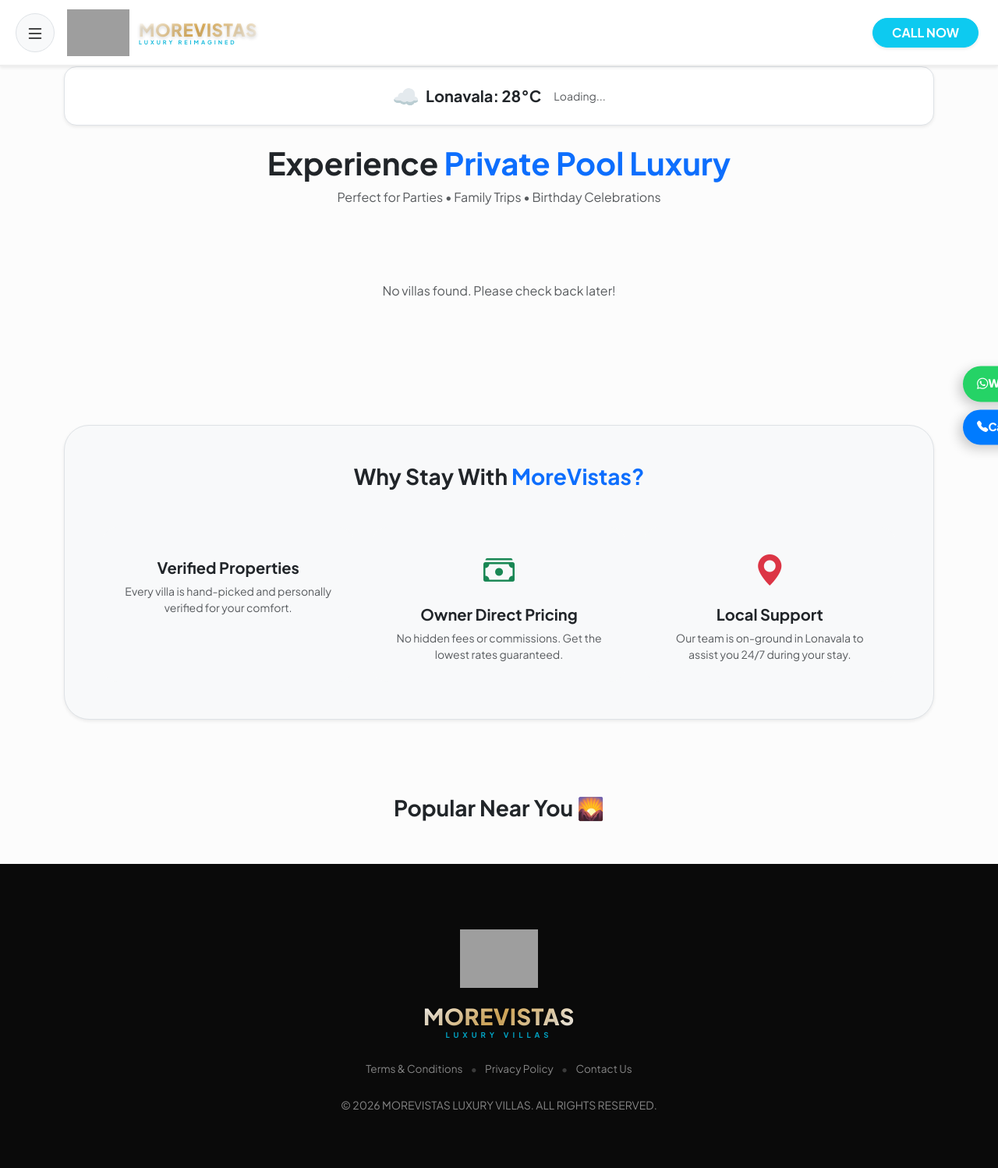
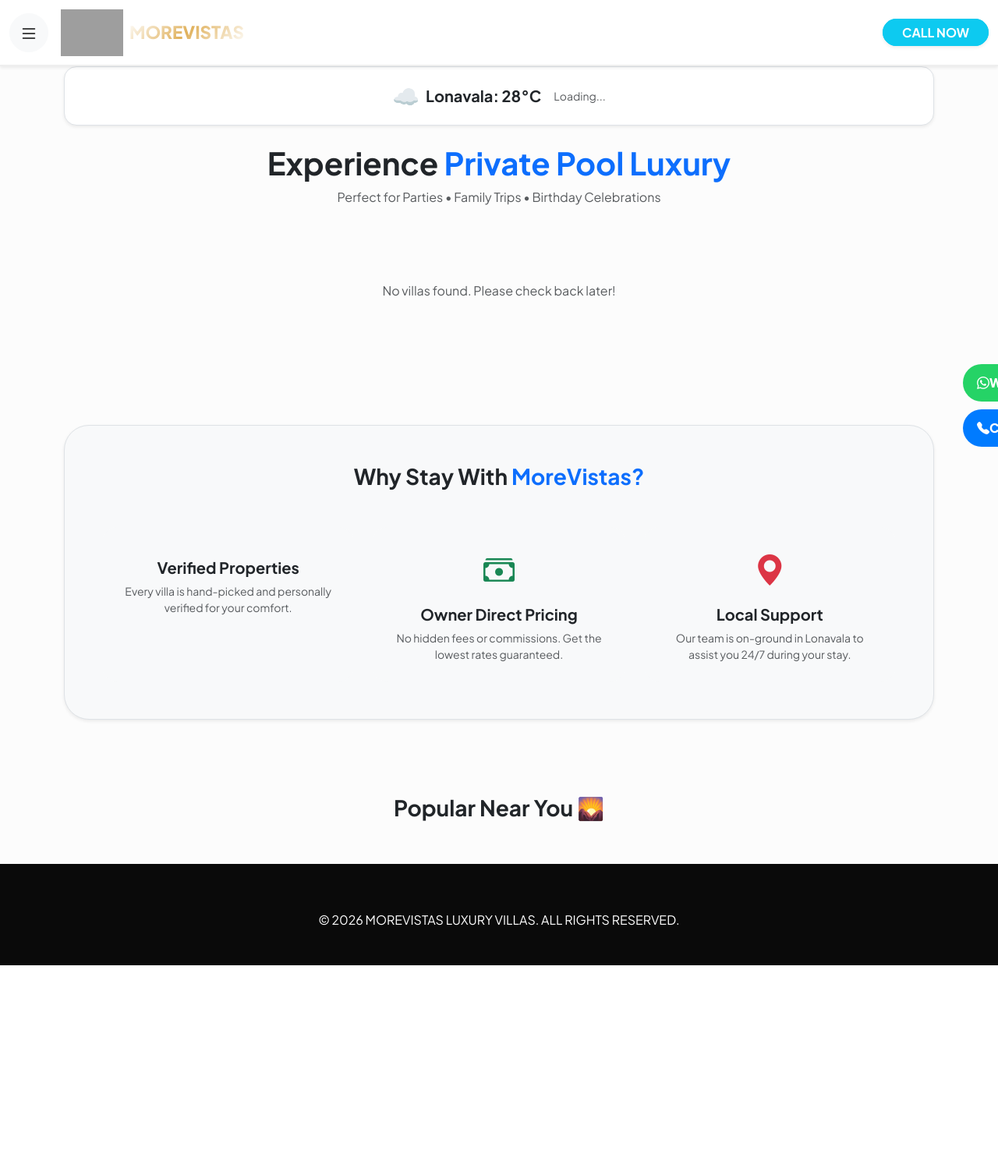
Before and after one commit to Vmtec1993/villa-saas, a Flask app: page / in a window 1280 px wide. Shown: the whole page at 78% size. After the commit the page ends 1238 px from the top, so only its background shows below. Run offline with Flask 3, Linux system fonts and the light colour scheme; grey boxes are pictures that could not be loaded.

Commit message:
Update base.html

```diff
--- a/templates/base.html
+++ b/templates/base.html
@@ -4,68 +4,33 @@
     <meta charset="UTF-8">
     <meta name="viewport" content="width=device-width, initial-scale=1.0">
     <meta name="google-site-verification" content="sbNKVZ6hM4EJeasYusT6SFgEurdJ_v-kMMiXEgU-Mn0" />
-
     <title>{% if villa %}{{ villa.Villa_Name }} | MoreVistas Luxury{% else %}MoreVistas | Luxury Villas in Lonavala{% endif %}</title>
-    <meta name="description" content="Book the best luxury villas in Lonavala for staycations. Private pool, BHK options, and best prices at MoreVistas.">
-
     <link rel="icon" type="image/png" href="https://i.postimg.cc/kXM8p6YV/1000190675-removebg-preview.png">
     <link href="https://cdn.jsdelivr.net/npm/bootstrap@5.3.0/dist/css/bootstrap.min.css" rel="stylesheet">
     <link rel="stylesheet" href="https://cdn.jsdelivr.net/npm/bootstrap-icons@1.11.1/font/bootstrap-icons.css">
-
-    <link href="https://fonts.googleapis.com/css2?family=Plus+Jakarta+Sans:ital,wght@0,400;0,700;0,800;1,400&display=swap" rel="stylesheet">
-
+    <link href="https://fonts.googleapis.com/css2?family=Plus+Jakarta+Sans:wght@400;700;800&display=swap" rel="stylesheet">
     <style>
-        :root { --luxury-blue: #00b4d8; --hologram-gold: #e0b15c; }
-
-        /* Poori site par modern font apply kiya */
-        body {
-            font-family: 'Plus Jakarta Sans', sans-serif !important;
-            background-color: #fcfcfc;
-            overflow-x: hidden;
-        }
-
-        /* ✅ 1. LOADER */
+        :root { --luxury-blue: #00b4d8; --hologram-gold: #e0b15c; --premium-red: #ff4757; }
+        body { font-family: 'Plus Jakarta Sans', sans-serif !important; background-color: #fcfcfc; overflow-x: hidden; }
         #loader-wrapper { position: fixed; top: 0; left: 0; width: 100%; height: 100%; background: #000; z-index: 999999; display: flex; flex-direction: column; justify-content: center; align-items: center; transition: opacity 0.6s ease; }
         .loader-logo { height: 100px; width: auto; animation: logo-glow 1.5s ease-in-out infinite; }
         @keyframes logo-glow { 0%, 100% { opacity: 0.5; transform: scale(0.95); } 50% { opacity: 1; transform: scale(1.05); } }
-
-        /* ✅ 2. HOLOGRAM TEXT */
-        .hologram-3d-text { font-family: 'Plus Jakarta Sans', sans-serif; font-weight: 800; font-size: 1.4rem; text-transform: uppercase; letter-spacing: 0.5px; background: linear-gradient(135deg, #fff 0%, var(--hologram-gold) 50%, #fff 100%); -webkit-background-clip: text; -webkit-text-fill-color: transparent; text-shadow: 0 2px 4px rgba(0,0,0,0.15); display: inline-block; vertical-align: middle; }
-        .hologram-subtext { font-size: 0.45rem; color: var(--luxury-blue); letter-spacing: 3px; font-weight: 700; text-transform: uppercase; margin-top: -5px; opacity: 0.9; }
-
-        /* ✅ 3. NAVBAR & SIDE MENU */
-        .navbar { padding: 0 !important; background: #fff; border-bottom: 2px solid #eee; height: 85px; overflow: hidden; }
-        .nav-split-container { display: flex; width: 100%; height: 100%; align-items: center; }
-        .logo-area { background: #fff; padding: 0 20px; height: 100%; display: flex; align-items: center; flex-shrink: 0; }
-        .brand-logo-img { height: 60px; width: auto; margin-right: 12px; }
-
+        .hologram-3d-text { font-weight: 800; font-size: 1.4rem; text-transform: uppercase; background: linear-gradient(135deg, #fff 0%, var(--hologram-gold) 50%, #fff 100%); -webkit-background-clip: text; -webkit-text-fill-color: transparent; }
+        .navbar { background: #fff; border-bottom: 2px solid #eee; height: 85px; }
         .offcanvas { background-color: #000; color: white; width: 300px !important; }
-        .nav-link-custom { color: rgba(255,255,255,0.8); font-size: 1rem; padding: 15px 25px; border-bottom: 1px solid #222; display: block; text-decoration: none; transition: 0.3s; }
-        .nav-link-custom:hover { background: #111; color: var(--luxury-blue); padding-left: 30px; }
-        .nav-link-admin { color: #ffc107 !important; font-weight: bold; border-left: 4px solid #ffc107; }
-
-        /* ✅ 4. CONTACT BUTTONS */
+        .nav-link-custom { color: rgba(255,255,255,0.8); padding: 15px 25px; border-bottom: 1px solid #222; display: block; text-decoration: none; }
+        .nav-link-custom:hover { background: #111; color: var(--luxury-blue); }
         .floating-contact-wrap { position: fixed; right: 0; top: 65%; transform: translateY(-50%); z-index: 9999; display: flex; flex-direction: column; gap: 10px; }
-        .side-btn { display: flex; align-items: center; padding: 12px 18px; color: white; text-decoration: none; border-radius: 40px 0 0 40px; font-weight: 800; font-size: 0.9rem; transition: all 0.4s; position: relative; right: -115px; width: 160px; box-shadow: -5px 5px 15px rgba(0,0,0,0.2); }
-        .side-btn:hover { right: 0; color: white; }
+        .side-btn { display: flex; align-items: center; padding: 12px 18px; color: white; text-decoration: none; border-radius: 40px 0 0 40px; font-weight: 800; transition: 0.4s; position: relative; right: -115px; width: 160px; }
+        .side-btn:hover { right: 0; }
         .btn-wa { background: #25d366; } .btn-call { background: #007bff; }
-        @media (max-width: 768px) { .side-btn { width: 145px; right: -105px; } }
-
-        /* ✅ 5. FOOTER STYLING */
         footer { background: #0a0a0a; color: white; padding: 60px 0 30px; text-align: center; }
-        .footer-logo { height: 75px; width: auto; margin-bottom: 15px; }
-        .footer-link { color: rgba(255,255,255,0.5); text-decoration: none; font-size: 0.85rem; transition: 0.3s; }
-        .footer-link:hover { color: var(--hologram-gold); }
-        .footer-dot { color: rgba(255,255,255,0.2); margin: 0 10px; }
     </style>
 </head>
 <body>
-
     <div id="loader-wrapper">
-        <img src="https://i.postimg.cc/kXM8p6YV/1000190675-removebg-preview.png" class="loader-logo" alt="MoreVistas Logo">
-        <div class="text-white mt-4" style="letter-spacing: 5px; font-size: 0.65rem; opacity: 0.6;">LOADING LUXURY...</div>
+        <img src="https://i.postimg.cc/kXM8p6YV/1000190675-removebg-preview.png" class="loader-logo">
     </div>
-
     <div class="offcanvas offcanvas-start" tabindex="-1" id="sideMenu">
         <div class="offcanvas-header border-bottom border-secondary">
             <img src="https://i.postimg.cc/kXM8p6YV/1000190675-removebg-preview.png" style="height: 50px;">
@@ -73,77 +38,27 @@
         </div>
         <div class="offcanvas-body p-0">
             <a href="/" class="nav-link-custom"><i class="bi bi-house-door me-3"></i>Home</a>
-            {% if session.get('logged_in') %}
-                <a href="/admin" class="nav-link-custom nav-link-admin"><i class="bi bi-speedometer2 me-3"></i>Admin Dashboard</a>
-                <a href="/admin-logout" class="nav-link-custom text-danger"><i class="bi bi-box-arrow-right me-3"></i>Logout</a>
-            {% endif %}
             <a href="/explore" class="nav-link-custom"><i class="bi bi-geo-alt me-3"></i>Tourist Points</a>
-            <a href="/list-property" class="nav-link-custom"><i class="bi bi-building-up me-3"></i>List Your Property</a>
             <a href="/contact" class="nav-link-custom"><i class="bi bi-telephone me-3"></i>Contact Us</a>
-            <a href="/legal" class="nav-link-custom"><i class="bi bi-shield-check me-3"></i>Privacy Policy</a>
         </div>
     </div>
-
     <nav class="navbar sticky-top shadow-sm">
-        <div class="nav-split-container">
-            <div class="logo-area">
-                <button class="btn btn-light border rounded-circle me-3" type="button" data-bs-toggle="offcanvas" data-bs-target="#sideMenu">
-                    <i class="bi bi-list fs-4"></i>
-                </button>
-                <a href="/" class="d-flex align-items-center text-decoration-none">
-                    <img src="https://i.postimg.cc/kXM8p6YV/1000190675-removebg-preview.png" class="brand-logo-img">
-                    <div class="d-flex flex-column">
-                        <span class="hologram-3d-text">MoreVistas</span>
-                        <span class="hologram-subtext">LUXURY REIMAGINED</span>
-                    </div>
-                </a>
-            </div>
-            <div style="flex-grow:1; text-align:right; padding-right:25px;">
-                <a href="tel:+918830024994" class="btn btn-info text-white rounded-pill px-4 fw-bold shadow-sm d-none d-md-inline-block">CALL NOW</a>
-            </div>
+        <div class="container-fluid d-flex align-items-center">
+            <button class="btn btn-light rounded-circle me-3" data-bs-toggle="offcanvas" data-bs-target="#sideMenu"><i class="bi bi-list fs-4"></i></button>
+            <a href="/" class="d-flex align-items-center text-decoration-none">
+                <img src="https://i.postimg.cc/kXM8p6YV/1000190675-removebg-preview.png" style="height: 60px;">
+                <span class="hologram-3d-text ms-2">MoreVistas</span>
+            </a>
+            <div class="ms-auto"><a href="tel:+918830024994" class="btn btn-info text-white rounded-pill px-4 fw-bold shadow-sm d-none d-md-inline">CALL NOW</a></div>
         </div>
     </nav>
-
     <main>{% block content %}{% endblock %}</main>
-
     <div class="floating-contact-wrap">
-        <a href="https://wa.me/918830024994?text=Hi%20MoreVistas,%20I'm%20interested%20in%20booking%20a%20villa." class="side-btn btn-wa" target="_blank">
-            <i class="bi bi-whatsapp"></i> WhatsApp
-        </a>
-        <a href="tel:+918830024994" class="side-btn btn-call">
-            <i class="bi bi-telephone-fill"></i> Call Now
-        </a>
+        <a href="https://wa.me/918830024994" class="side-btn btn-wa" target="_blank"><i class="bi bi-whatsapp"></i> WhatsApp</a>
+        <a href="tel:+918830024994" class="side-btn btn-call"><i class="bi bi-telephone-fill"></i> Call Now</a>
     </div>
-
-    <footer>
-        <div class="container py-4">
-            <img src="https://i.postimg.cc/kXM8p6YV/1000190675-removebg-preview.png" class="footer-logo">
-            <div class="mb-4">
-                <span class="hologram-3d-text" style="font-size: 1.8rem;">MoreVistas</span>
-                <span class="hologram-subtext" style="font-size: 0.6rem; letter-spacing: 5px; display: block;">LUXURY VILLAS</span>
-            </div>
-            <div class="d-flex justify-content-center align-items-center flex-wrap mb-4">
-                <a href="/legal" class="footer-link">Terms & Conditions</a>
-                <span class="footer-dot">•</span>
-                <a href="/legal" class="footer-link">Privacy Policy</a>
-                <span class="footer-dot">•</span>
-                <a href="/contact" class="footer-link">Contact Us</a>
-            </div>
-            <p class="small opacity-50">© 2026 MOREVISTAS LUXURY VILLAS. ALL RIGHTS RESERVED.</p>
-        </div>
-    </footer>
-
+    <footer><p>© 2026 MOREVISTAS LUXURY VILLAS. ALL RIGHTS RESERVED.</p></footer>
     <script src="https://cdn.jsdelivr.net/npm/bootstrap@5.3.0/dist/js/bootstrap.bundle.min.js"></script>
-    <script>
-        window.addEventListener("load", function() {
-            setTimeout(() => {
-                const loader = document.getElementById("loader-wrapper");
-                if (loader) {
-                    loader.style.opacity = "0";
-                    setTimeout(() => { loader.style.display = "none"; }, 600);
-                }
-            }, 1000);
-        });
-    </script>
+    <script>window.addEventListener("load",()=> { setTimeout(()=>{ document.getElementById("loader-wrapper").style.display="none"; },1000); });</script>
 </body>
 </html>
```
